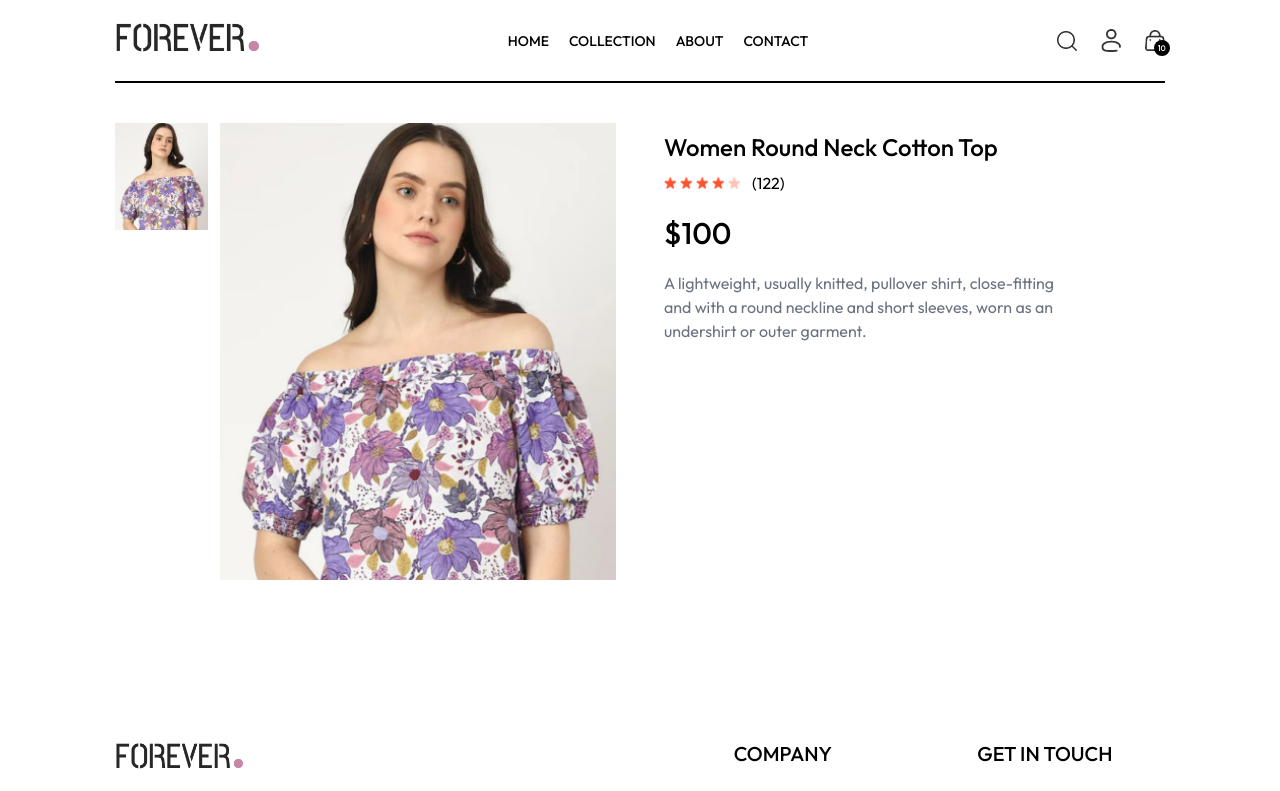
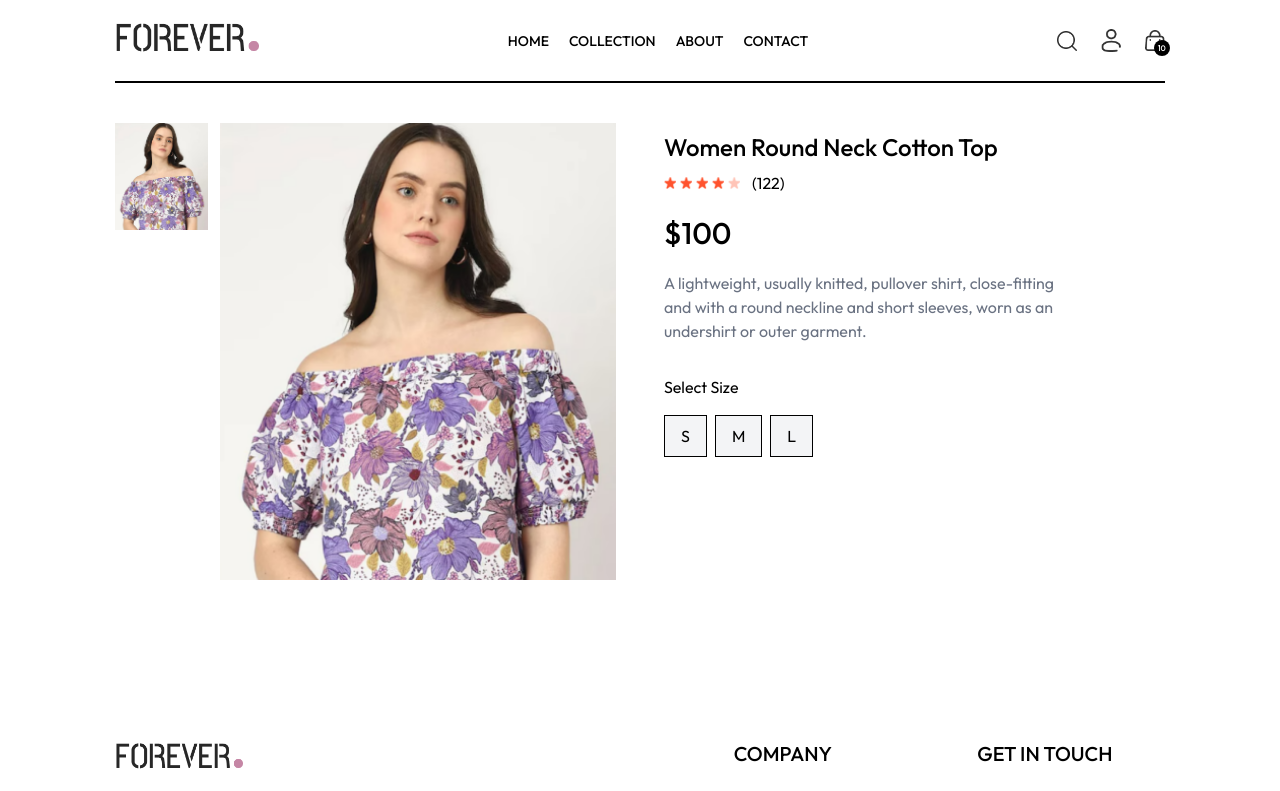
Before and after one commit to Felix3242/e-commerce, a React (Vite) app in the folder frontend/: page /product/aaaaa in a window 1280 px wide. Shown: the top 791 px of the page. Built offline with nearby package versions, Linux system fonts and the light colour scheme.

Commit message:
displayed size buttons

```diff
--- a/frontend/src/index.css
+++ b/frontend/src/index.css
@@ -16,6 +16,10 @@ a.active hr{
   font-style: normal;
 }
 
+::-webkit-scrollbar {
+  display: none;
+}
+
 @media (max-width: 640px) {
   a.active{
     background-color: black;
--- a/frontend/src/pages/Product.jsx
+++ b/frontend/src/pages/Product.jsx
@@ -61,8 +61,15 @@ const Product = () => {
           </div>
           <p className='mt-5 text-3xl font-medium'>{currency}{productData.price}</p>
           <p className='mt-5 text-gray-500 md:w-4/5'>{productData.description}</p>
+          <div className='flex flex-col gap-4 my-8'>
+            <p>Select Size</p>
+            <div className='flex gap-2'>
+              {productData.sizes.map((item, index) => (
+                <button key={index} className={`border py-2 px-4 bg-gray-100`}>{item}</button>
+              ))}
+            </div>
+          </div>
         </div>
-
       </div>
     </div>
   ) : <div className="opacity-0"></div>
```
